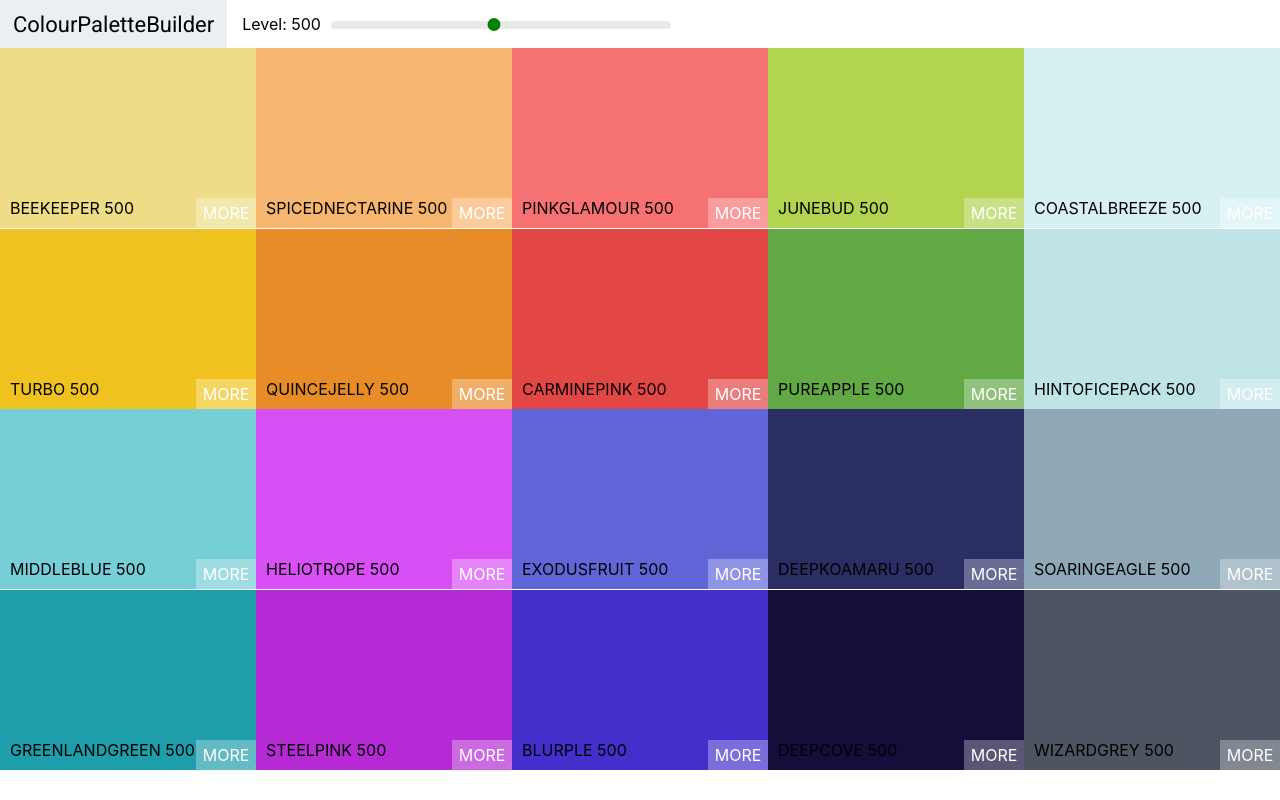
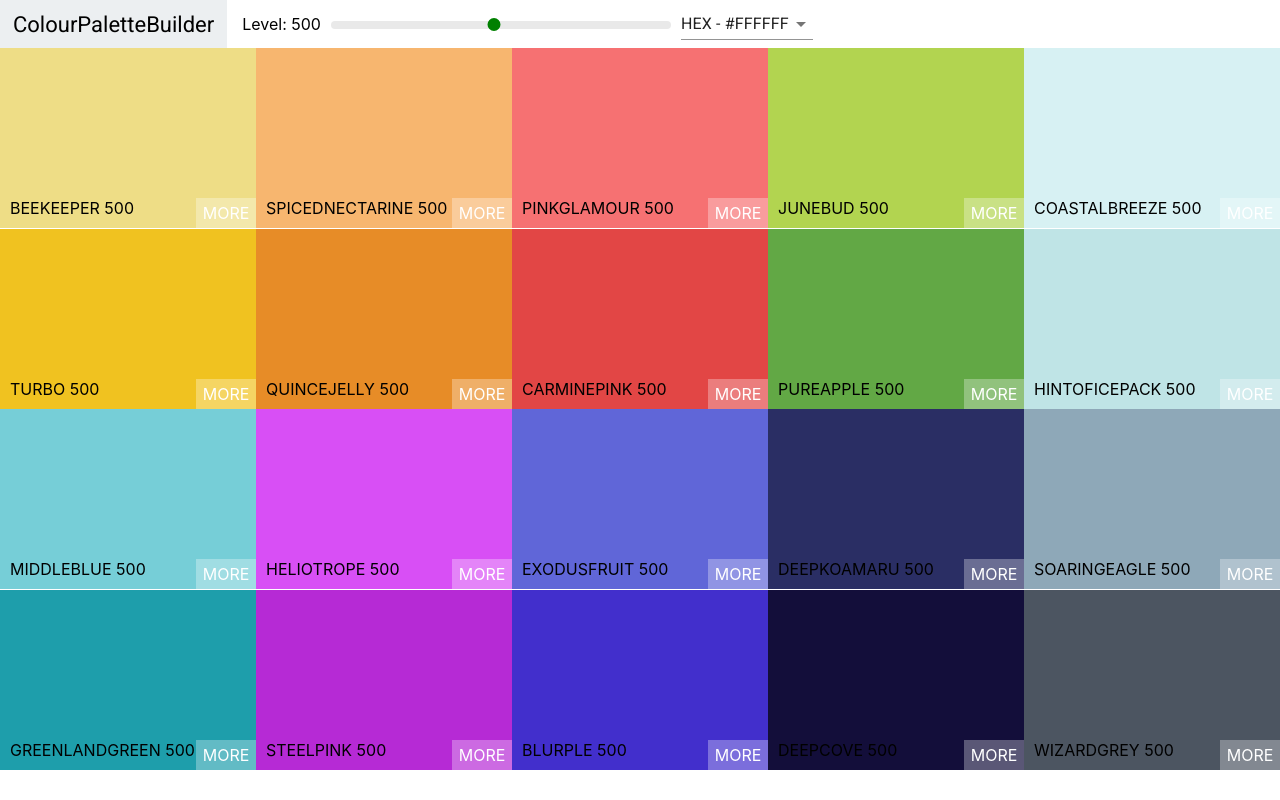
Before and after one commit to seanc-dev/react-color-picker, a React (Create React App) app: page / in a window 1280 px wide. Built offline with nearby package versions, Linux system fonts and the light colour scheme.

Commit message:
Add Select and MUI

```diff
--- a/package.json
+++ b/package.json
@@ -3,6 +3,7 @@
   "version": "0.1.0",
   "private": true,
   "dependencies": {
+    "@material-ui/core": "^4.9.14",
     "@testing-library/jest-dom": "^4.2.4",
     "@testing-library/react": "^9.5.0",
     "@testing-library/user-event": "^7.2.1",
--- a/src/Scenes/Palette/Palette.scene.js
+++ b/src/Scenes/Palette/Palette.scene.js
@@ -8,12 +8,18 @@
 
 function Palette({ palette }) {
   const [level, setLevel] = useState(500);
+  const [format, setFormat] = useState("hex");
   const colorBoxes = palette.colors[level].map((color) => (
-    <ColorBox background={color.hex} name={color.name} />
+    <ColorBox key={color.name} background={color[format]} name={color.name} />
   ));
   return (
     <div className="Palette">
-      <Navbar level={level} setLevel={setLevel} />
+      <Navbar
+        level={level}
+        setLevel={setLevel}
+        format={format}
+        setFormat={setFormat}
+      />
       {/* NavBar component here */}
       <div className="Palette-colors">{colorBoxes}</div>
       {/* footer goes here */}
--- a/src/Scenes/Palette/components/Navbar.component.js
+++ b/src/Scenes/Palette/components/Navbar.component.js
@@ -1,10 +1,13 @@
 import React from "react";
 import Slider from "rc-slider";
+import Select from "@material-ui/core/Select";
+import MenuItem from "@material-ui/core/MenuItem";
 
 import "rc-slider/assets/index.css";
 import "./Navbar.component.css";
 
-function Navbar({ level, setLevel }) {
+function Navbar({ level, setLevel, format, setFormat }) {
+  const handleChange = (e) => setFormat(e.target.value);
   return (
     <header className="Navbar">
       <div className="logo">
@@ -22,6 +25,13 @@
           />
         </div>
       </div>
+      <div className="select-container">
+        <Select value={format} onChange={handleChange}>
+          <MenuItem value="hex">HEX - #FFFFFF</MenuItem>
+          <MenuItem value="rgb">RGB - rgb(255,255,255)</MenuItem>
+          <MenuItem value="rgba">RGBA - rgba(255,255,255,1.0)</MenuItem>
+        </Select>
+      </div>
     </header>
   );
 }
```
Also changed, not shown: 1 other file (tests, documents, lock files or other folders).
